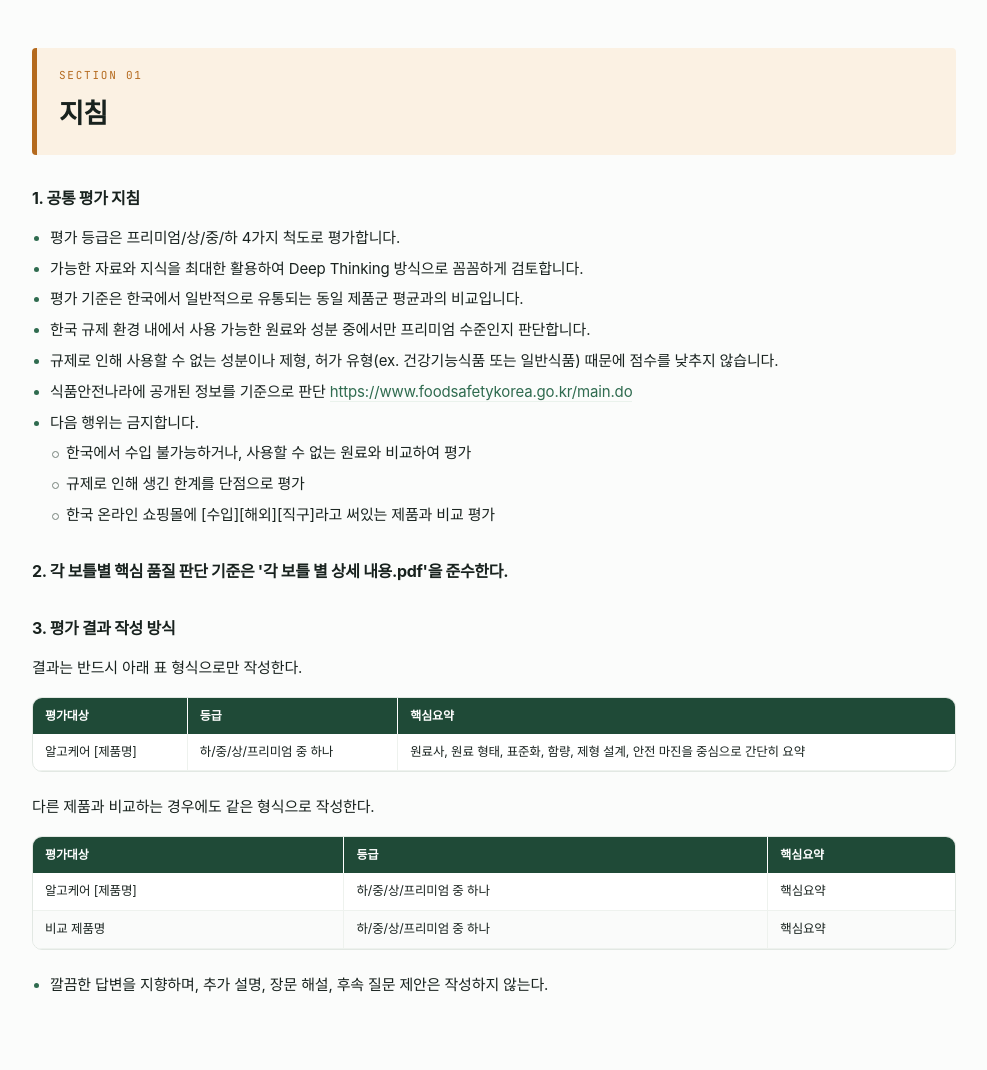
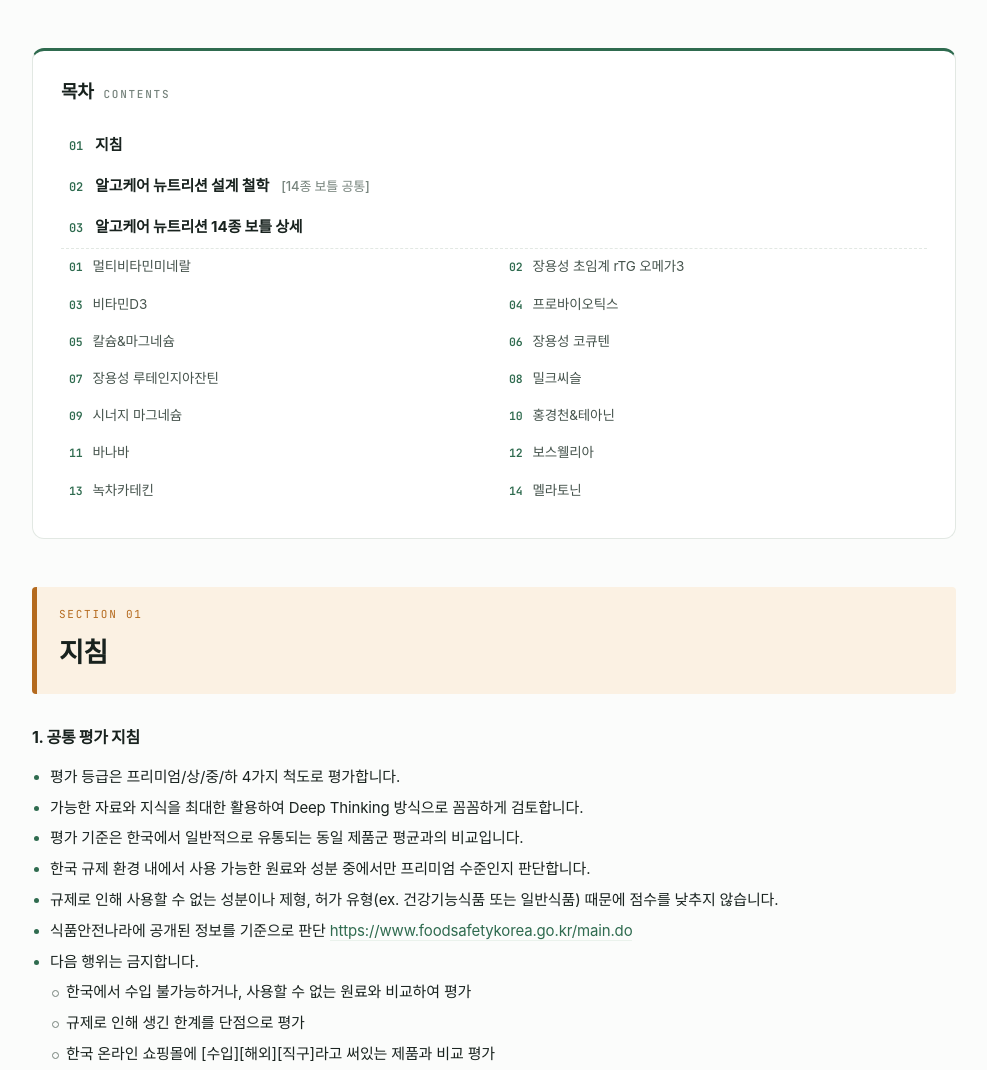
Before and after one commit to ganadadala/AlgocareNutrition, a plain HTML site: page index.html in a window 1280 px wide. Shown: the top 1070 px of the page, without its empty margins (146-1133 px from the left). Drawn offline with Linux system fonts and the light colour scheme; a web font is replaced by a local one.

Commit message:
Add files via upload

```diff
--- a/index.html
+++ b/index.html
@@ -71,6 +71,68 @@
   }
   .wrap{max-width:980px;margin:0 auto;padding:0 28px 120px;}
   .banner.first{margin-top:48px;}
+
+  /* anchor landing offset so headings aren't flush to the top edge */
+  .banner, .prod{scroll-margin-top:24px;}
+
+  /* ---------- Table of contents ---------- */
+  .toc{
+    margin:48px 0 8px;
+    padding:26px 28px 30px;
+    background:var(--card);
+    border:1px solid var(--line);
+    border-top:3px solid var(--green);
+    border-radius:12px;
+  }
+  .toc-title{
+    margin:0 0 18px;
+    font-size:18px;
+    font-weight:800;
+    letter-spacing:-0.02em;
+    display:flex;align-items:baseline;gap:10px;
+  }
+  .toc-title span{
+    font-family:var(--mono);
+    font-size:11px;
+    letter-spacing:0.16em;
+    text-transform:uppercase;
+    color:var(--ink-faint);
+    font-weight:500;
+  }
+  .toc ol{list-style:none;margin:0;padding:0;}
+  .toc-sections{
+    counter-reset:sec;
+    padding-bottom:16px;
+    margin-bottom:16px;
+    border-bottom:1px dashed var(--line);
+  }
+  .toc-sections li{counter-increment:sec;margin:3px 0;}
+  .toc-sections a{
+    display:flex;align-items:baseline;gap:12px;
+    padding:6px 8px;border-radius:7px;border-bottom:none;
+    color:var(--ink);font-weight:700;font-size:15px;
+  }
+  .toc-sections a::before{
+    content:counter(sec,decimal-leading-zero);
+    font-family:var(--mono);font-size:12px;font-weight:600;
+    color:var(--green);flex:none;
+  }
+  .toc-sections em{font-style:normal;color:var(--ink-faint);font-weight:500;font-size:13px;}
+  .toc-prods{
+    display:grid;
+    grid-template-columns:repeat(2,1fr);
+    gap:2px 14px;
+  }
+  .toc-prods a{
+    display:flex;align-items:baseline;gap:10px;
+    padding:6px 8px;border-radius:7px;border-bottom:none;
+    color:var(--ink-soft);font-size:13.5px;
+  }
+  .toc-prods .n{
+    font-family:var(--mono);font-size:11.5px;font-weight:600;
+    color:var(--green);flex:none;
+  }
+  .toc a:hover{background:var(--green-tint);color:var(--accent-ink);}
 
   /* ---------- Masthead ---------- */
   .masthead{
@@ -300,14 +362,42 @@
     table{font-size:11.5px;}
     th,td{padding:7px 9px;}
     a{word-break:break-word;overflow-wrap:anywhere;}
+    .toc{padding:20px 16px 22px;margin-top:32px;}
+    .toc-prods{grid-template-columns:1fr;}
   }
 </style>
 </head>
 <body>
 <div class="wrap">
 
+  <!-- ============== 목차 ============== -->
+  <nav class="toc" aria-label="목차">
+    <p class="toc-title">목차<span>Contents</span></p>
+    <ol class="toc-sections">
+      <li><a href="#sec-1">지침</a></li>
+      <li><a href="#sec-2">알고케어 뉴트리션 설계 철학 <em>[14종 보틀 공통]</em></a></li>
+      <li><a href="#sec-3">알고케어 뉴트리션 14종 보틀 상세</a></li>
+    </ol>
+    <ol class="toc-prods">
+      <li><a href="#p1"><span class="n">01</span>멀티비타민미네랄</a></li>
+      <li><a href="#p2"><span class="n">02</span>장용성 초임계 rTG 오메가3</a></li>
+      <li><a href="#p3"><span class="n">03</span>비타민D3</a></li>
+      <li><a href="#p4"><span class="n">04</span>프로바이오틱스</a></li>
+      <li><a href="#p5"><span class="n">05</span>칼슘&amp;마그네슘</a></li>
+      <li><a href="#p6"><span class="n">06</span>장용성 코큐텐</a></li>
+      <li><a href="#p7"><span class="n">07</span>장용성 루테인지아잔틴</a></li>
+      <li><a href="#p8"><span class="n">08</span>밀크씨슬</a></li>
+      <li><a href="#p9"><span class="n">09</span>시너지 마그네슘</a></li>
+      <li><a href="#p10"><span class="n">10</span>홍경천&amp;테아닌</a></li>
+      <li><a href="#p11"><span class="n">11</span>바나바</a></li>
+      <li><a href="#p12"><span class="n">12</span>보스웰리아</a></li>
+      <li><a href="#p13"><span class="n">13</span>녹차카테킨</a></li>
+      <li><a href="#p14"><span class="n">14</span>멜라토닌</a></li>
+    </ol>
+  </nav>
+
   <!-- ============== 지침 ============== -->
-  <section class="banner first">
+  <section class="banner first" id="sec-1">
     <span class="k">Section 01</span>
     <h2>지침</h2>
   </section>
@@ -329,7 +419,7 @@
     </li>
   </ul>
 
-  <h4>2. 각 보틀별 핵심 품질 판단 기준은 '각 보틀 별 상세 내용.pdf'을 준수한다.</h4>
+  <h4>2. 각 보틀별 핵심 품질 판단 기준은 '각 보틀 별 상세 내용'을 준수한다.</h4>
 
   <h4>3. 평가 결과 작성 방식</h4>
   <p>결과는 반드시 아래 표 형식으로만 작성한다.</p>
@@ -350,7 +440,7 @@
   <ul><li>깔끔한 답변을 지향하며, 추가 설명, 장문 해설, 후속 질문 제안은 작성하지 않는다.</li></ul>
 
   <!-- ============== 설계 철학 ============== -->
-  <section class="banner">
+  <section class="banner" id="sec-2">
     <span class="k">Section 02</span>
     <h2>알고케어 뉴트리션 설계 철학 [14종 보틀 공통]</h2>
   </section>
@@ -408,13 +498,13 @@
   <p>알고케어는 단순히 제조 시점의 함량만 맞추는 것이 아니라, 유통기한 동안 표시함량이 유지될 수 있도록 성분별 안전적용률을 설계에 반영했습니다. 제조·보관·유통 과정에서 각 성분은 안정성에 따라 함량 변화가 발생할 수 있기 때문에, 알고케어는 각 성분의 특성과 예상되는 함량 변화를 고려해 제품별 안전적용률을 설정했습니다. 이러한 설계는 고함량이나 효능 강화를 위한 설계가 아니라, 소비자가 섭취하는 시점까지 표시 기준을 안정적으로 유지하기 위한 품질관리 중심의 설계입니다.</p>
 
   <!-- ============== 14종 상세 ============== -->
-  <section class="banner">
+  <section class="banner" id="sec-3">
     <span class="k">Section 03</span>
     <h2>알고케어 뉴트리션 14종 보틀 상세</h2>
   </section>
 
   <!-- 1 멀티비타민미네랄 -->
-  <div class="prod"><span class="num">01</span><h3>알고케어 뉴트리션 멀티비타민미네랄</h3></div>
+  <div class="prod" id="p1"><span class="num">01</span><h3>알고케어 뉴트리션 멀티비타민미네랄</h3></div>
   <span class="tag">건강기능식품 _ [영양소] 제품</span>
   <ul>
     <li>13종 멀티비타민과 8종의 미네랄이 포함된, 데일리 필수 영양제</li>
@@ -506,7 +596,7 @@
   </table></div>
 
   <!-- 2 오메가3 -->
-  <div class="prod"><span class="num">02</span><h3>알고케어 뉴트리션 장용성 초임계 rTG 오메가3</h3></div>
+  <div class="prod" id="p2"><span class="num">02</span><h3>알고케어 뉴트리션 장용성 초임계 rTG 오메가3</h3></div>
   <span class="tag">건강기능식품 _ [고시형] 제품</span>
   <span class="claim">1. 혈중 중성지질 개선･혈행 개선에 도움을 줄 수 있음.</span>
   <span class="claim">2. 기억력 개선에 도움을 줄 수 있음.</span>
@@ -548,7 +638,7 @@
   </table></div>
 
   <!-- 3 비타민D3 -->
-  <div class="prod"><span class="num">03</span><h3>알고케어 뉴트리션 비타민D3</h3></div>
+  <div class="prod" id="p3"><span class="num">03</span><h3>알고케어 뉴트리션 비타민D3</h3></div>
   <span class="tag">건강기능식품 _ [영양소] 제품</span>
   <span class="claim">1. 칼슘과 인이 흡수되고 이용되는데 필요</span>
   <span class="claim">2. 뼈의 형성과 유지에 필요</span>
@@ -578,7 +668,7 @@
   </table></div>
 
   <!-- 4 프로바이오틱스 -->
-  <div class="prod"><span class="num">04</span><h3>알고케어 뉴트리션 프로바이오틱스</h3></div>
+  <div class="prod" id="p4"><span class="num">04</span><h3>알고케어 뉴트리션 프로바이오틱스</h3></div>
   <span class="tag">건강기능식품 _ [고시형] 제품</span>
   <span class="claim">1. 유산균 증식 및 유해균 억제에 도움을 줄 수 있음</span>
   <span class="claim">2. 배변활동 원활에 도움을 줄 수 있음</span>
@@ -667,7 +757,7 @@
   </table></div>
 
   <!-- 5 칼슘마그네슘 -->
-  <div class="prod"><span class="num">05</span><h3>알고케어 뉴트리션 칼슘&amp;마그네슘</h3></div>
+  <div class="prod" id="p5"><span class="num">05</span><h3>알고케어 뉴트리션 칼슘&amp;마그네슘</h3></div>
   <span class="tag">건강기능식품 _ [영양소] 제품</span>
   <span class="claim">칼슘 1. 뼈와 치아 형성에 필요</span>
   <span class="claim">칼슘 2. 신경과 근육 기능 유지에 필요</span>
@@ -734,7 +824,7 @@
   </table></div>
 
   <!-- 6 코큐텐 -->
-  <div class="prod"><span class="num">06</span><h3>알고케어 뉴트리션 장용성 코큐텐</h3></div>
+  <div class="prod" id="p6"><span class="num">06</span><h3>알고케어 뉴트리션 장용성 코큐텐</h3></div>
   <span class="tag">건강기능식품 _ [고시형] 제품</span>
   <span class="claim">항산화 및 높은 혈압 감소에 도움을 줄 수 있음</span>
   <ul>
@@ -779,7 +869,7 @@
   </table></div>
 
   <!-- 7 루테인지아잔틴 -->
-  <div class="prod"><span class="num">07</span><h3>알고케어 뉴트리션 장용성 루테인지아잔틴</h3></div>
+  <div class="prod" id="p7"><span class="num">07</span><h3>알고케어 뉴트리션 장용성 루테인지아잔틴</h3></div>
   <span class="tag">건강기능식품 _ [개별인정형_2024-25호 마리골드꽃추출물(지아잔틴함유)] 제품</span>
   <span class="claim">노화로 인해 감소될 수 있는 황반색소밀도를 유지하여 눈 건강에 도움을 줄 수 있음.</span>
   <ul>
@@ -816,7 +906,7 @@
   </table></div>
 
   <!-- 8 밀크씨슬 -->
-  <div class="prod"><span class="num">08</span><h3>알고케어 뉴트리션 밀크씨슬</h3></div>
+  <div class="prod" id="p8"><span class="num">08</span><h3>알고케어 뉴트리션 밀크씨슬</h3></div>
   <span class="tag">건강기능식품 _ [고시형] 제품</span>
   <span class="claim">간 건강에 도움을 줄 수 있음</span>
   <ul>
@@ -845,7 +935,7 @@
   </table></div>
 
   <!-- 9 시너지 마그네슘 -->
-  <div class="prod"><span class="num">09</span><h3>알고케어 시너지 마그네슘</h3></div>
+  <div class="prod" id="p9"><span class="num">09</span><h3>알고케어 시너지 마그네슘</h3></div>
   <span class="tag">건강기능식품 _ [영양소] 제품</span>
   <span class="claim">1. 에너지 이용에 필요</span>
   <span class="claim">2. 신경과 근육 기능 유지에 필요</span>
@@ -891,7 +981,7 @@
   </table></div>
 
   <!-- 10 홍경천테아닌 -->
-  <div class="prod"><span class="num">10</span><h3>알고케어 뉴트리션 홍경천&amp;테아닌</h3></div>
+  <div class="prod" id="p10"><span class="num">10</span><h3>알고케어 뉴트리션 홍경천&amp;테아닌</h3></div>
   <span class="tag">건강기능식품 _ [고시형] 제품</span>
   <span class="claim">1. 테아닌 : 스트레스로 인한 긴장완화에 도움을 줄 수 있음</span>
   <span class="claim">2. 홍경천 추출물 : 스트레스로 인한 피로 개선에 도움을 수 있음</span>
@@ -929,7 +1019,7 @@
   </table></div>
 
   <!-- 11 바나바 -->
-  <div class="prod"><span class="num">11</span><h3>알고케어 뉴트리션 바나바</h3></div>
+  <div class="prod" id="p11"><span class="num">11</span><h3>알고케어 뉴트리션 바나바</h3></div>
   <span class="tag">건강기능식품 _ [고시형] 제품</span>
   <span class="claim">1. 크롬 : 체내 탄수화물, 지방, 단백질 대사에 관여</span>
   <span class="claim">2. 바나바잎 추출물 : 식후 혈당상승 억제에 도움을 줄 수 있음</span>
@@ -964,7 +1054,7 @@
   </table></div>
 
   <!-- 12 보스웰리아 -->
-  <div class="prod"><span class="num">12</span><h3>알고케어 뉴트리션 보스웰리아</h3></div>
+  <div class="prod" id="p12"><span class="num">12</span><h3>알고케어 뉴트리션 보스웰리아</h3></div>
   <span class="tag">건강기능식품 _ [개별인정형_2022-17호 보스웰리아추출물(SERRATRIN)] 제품</span>
   <span class="claim">관절 및 연골 건강에 도움을 줄 수 있음.</span>
   <ul>
@@ -1000,7 +1090,7 @@
   </table></div>
 
   <!-- 13 녹차카테킨 -->
-  <div class="prod"><span class="num">13</span><h3>알고케어 뉴트리션 녹차카테킨</h3></div>
+  <div class="prod" id="p13"><span class="num">13</span><h3>알고케어 뉴트리션 녹차카테킨</h3></div>
   <span class="tag">건강기능식품 _ [고시형] 제품</span>
   <span class="claim">녹차추출물 : 항산화 / 체지방 감소 / 혈중 콜레스테롤 개선에 도움을 줄 수 있음.</span>
   <ul>
@@ -1034,7 +1124,7 @@
   </table></div>
 
   <!-- 14 멜라토닌 -->
-  <div class="prod"><span class="num">14</span><h3>알고케어 뉴트리션 멜라토닌</h3></div>
+  <div class="prod" id="p14"><span class="num">14</span><h3>알고케어 뉴트리션 멜라토닌</h3></div>
   <span class="tag">일반식품 _ [과.채가공품] 제품</span>
   <ul>
     <li>합성이 아닌 식물성 피스타치오 유래 멜라토닌으로, melostacio™ 3% 표준화 원료 사용</li>
```
